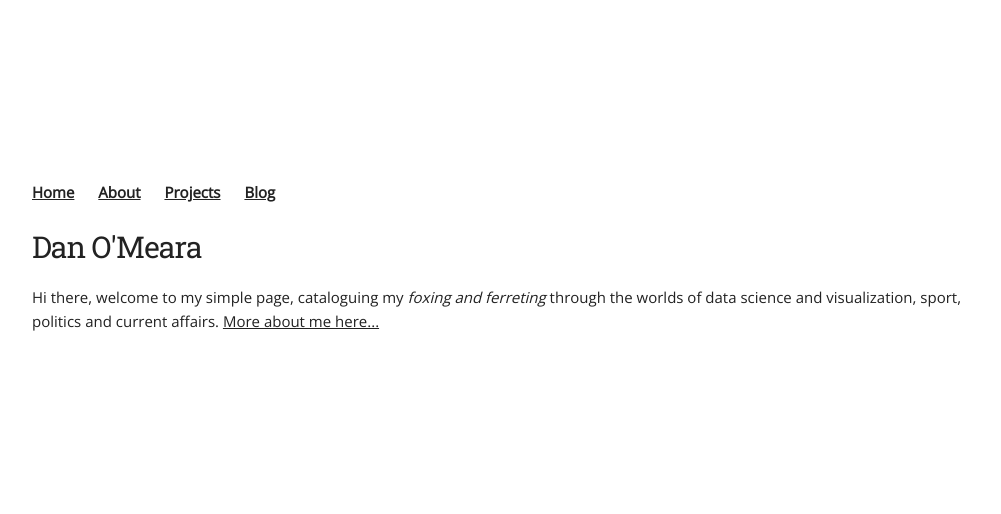
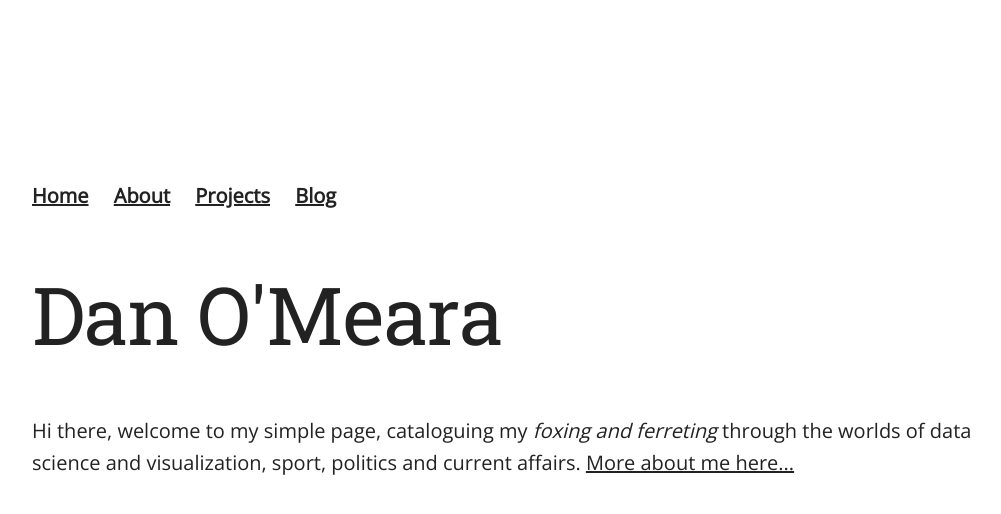
Before and after one commit to danoscarmike/danoscarmike.github.io, a Jekyll site: the page built from index.html, in a window 1280 px wide. Shown: the top 514 px of the page, without its empty margins (128-1129 px from the left). Built offline with Jekyll 4.4.1, drawn with Linux system fonts in a browser that asks for light colours.

Commit message:
css debug

```diff
--- a/css/skeleton.css
+++ b/css/skeleton.css
@@ -121,7 +121,7 @@ are based on 10px sizing. So basically 1.5rem = 15px :) */
 html {
   font-size: 62.5%; }
 body {
-  font-size: 1.5em; /* currently ems cause chrome bug misinterpreting rems on body element */
+  font-size: 2em; /* currently ems cause chrome bug misinterpreting rems on body element */
   line-height: 1.6;
   font-weight: 400;
   font-family: "Open Sans", Helvetica, Arial, sans-serif;
@@ -134,7 +134,7 @@ h1, h2, h3, h4, h5, h6 {
   margin-top: 0;
   margin-bottom: 2rem;
   font-weight: 300; }
-h1 { font-family: "Roboto Slab"; font-size: 4.0em; line-height: 1.2;  letter-spacing: -.1rem;}
+h1 { font-family: "Roboto Slab"; font-size: 4.0rem; line-height: 1.2;  letter-spacing: -.1rem;}
 h2 { font-size: 3.6rem; line-height: 1.25; letter-spacing: -.1rem; }
 h3 { font-size: 3.0rem; line-height: 1.3;  letter-spacing: -.1rem; }
 h4 { font-size: 2.4rem; line-height: 1.35; letter-spacing: -.08rem; }
@@ -143,7 +143,7 @@ h6 { font-size: 1.5rem; line-height: 1.6;  letter-spacing: 0; }
 
 /* Larger than phablet */
 @media (min-width: 550px) {
-  h1 { font-size: 5.0em; }
+  h1 { font-size: 5.0rem; }
   h2 { font-size: 4.2rem; }
   h3 { font-size: 3.6rem; }
   h4 { font-size: 3.0rem; }
```
Also changed, not shown: css/normalize.css.
